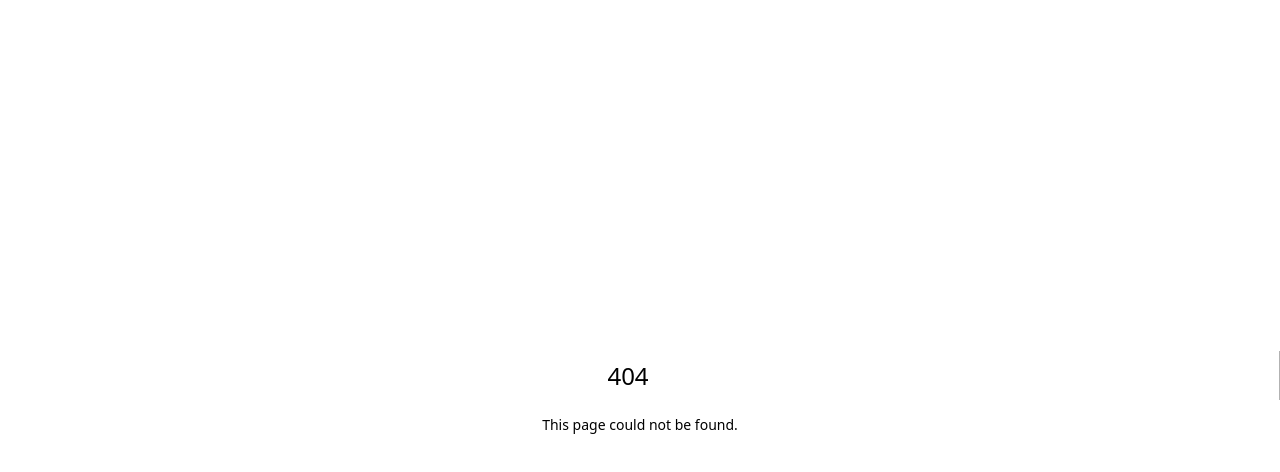
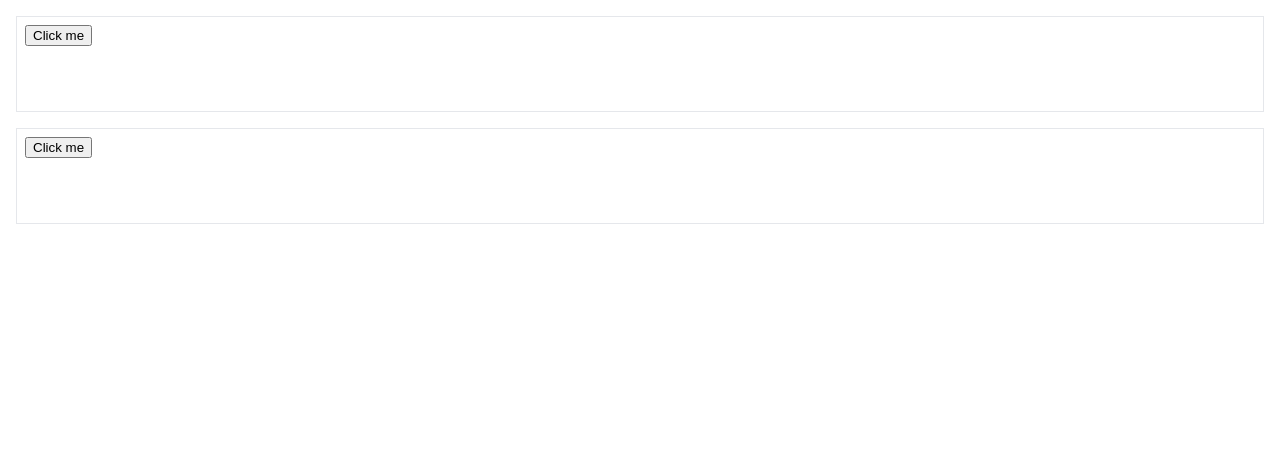
Before and after one commit to test-party/guinea-pig-next, a Next.js app: page /frame-focusable-content in a window 1280 px wide. Before the commit this address had no page. Shown: the top 472 px of the page. Built offline with nearby package versions, Linux system fonts and the light colour scheme.

Commit message:
create frame-focusable-content page and '/all-tests' section

```diff
--- a/src/app/all-tests/page.jsx
+++ b/src/app/all-tests/page.jsx
@@ -38,6 +38,7 @@ const linkList = [
     'image-alt',
     'aria-roles',
     'aria-tooltip-name',
+    'frame-focusable-content',
 ]
 
 export default function AllTests() {
@@ -1053,6 +1054,23 @@ export default function AllTests() {
                     <object data="path/to/content">This object has no alternative text.</object>
                 </div>
             </div>
+
+            <div id="frame-focusable-content">
+                <h2>Object-alt</h2>
+                <p>{`<iframe> elements with focusable content must not have tabindex="-1"`}</p>
+                <div className="test-case-container">
+                    <iframe
+                        srcDoc='<button>Click me</button>'
+                        tabIndex={0}
+                        title="Focusable iframe"
+                        className="mb-4 w-full h-24 border"></iframe>
+                    <iframe
+                        srcDoc='<button>Click me</button>'
+                        tabIndex={-1}
+                        title="Non-focusable iframe"
+                        className="w-full h-24 border"></iframe>
+                </div>
+            </div>
         </div>
     )
 }
--- /dev/null
+++ b/src/app/frame-focusable-content/page.tsx
@@ -0,0 +1,21 @@
+//http://localhost:3000/frame-focusable-content
+const Page = () => {
+    const buttonMarkup = '<button>Click me</button>'
+
+    return (
+        <main className="p-4">
+            <iframe
+                srcDoc={buttonMarkup}
+                tabIndex={0}
+                title="Focusable iframe"
+                className="mb-4 w-full h-24 border"></iframe>
+            <iframe
+                srcDoc={buttonMarkup}
+                tabIndex={-1}
+                title="Non-focusable iframe"
+                className="w-full h-24 border"></iframe>
+        </main>
+    )
+}
+
+export default Page
```
